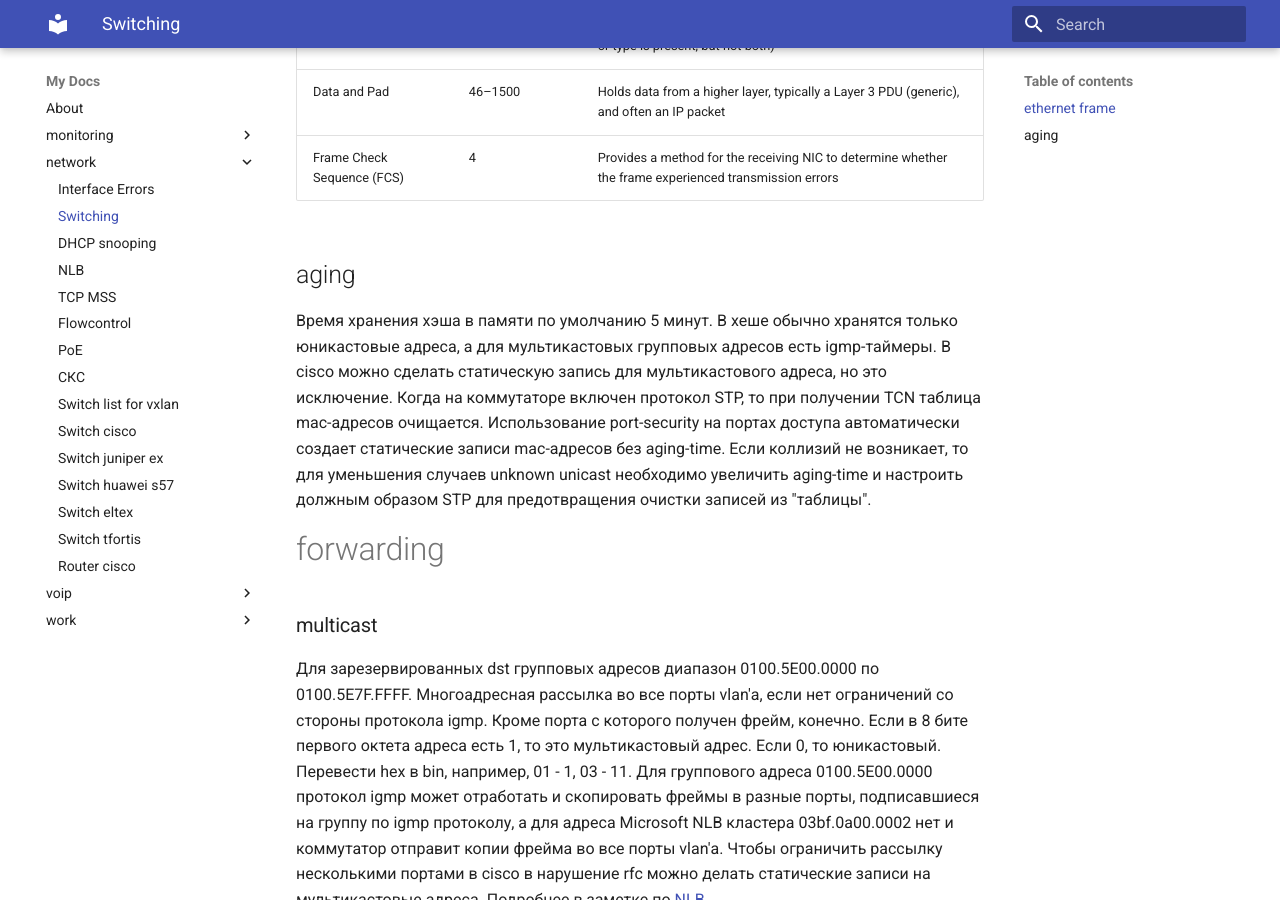
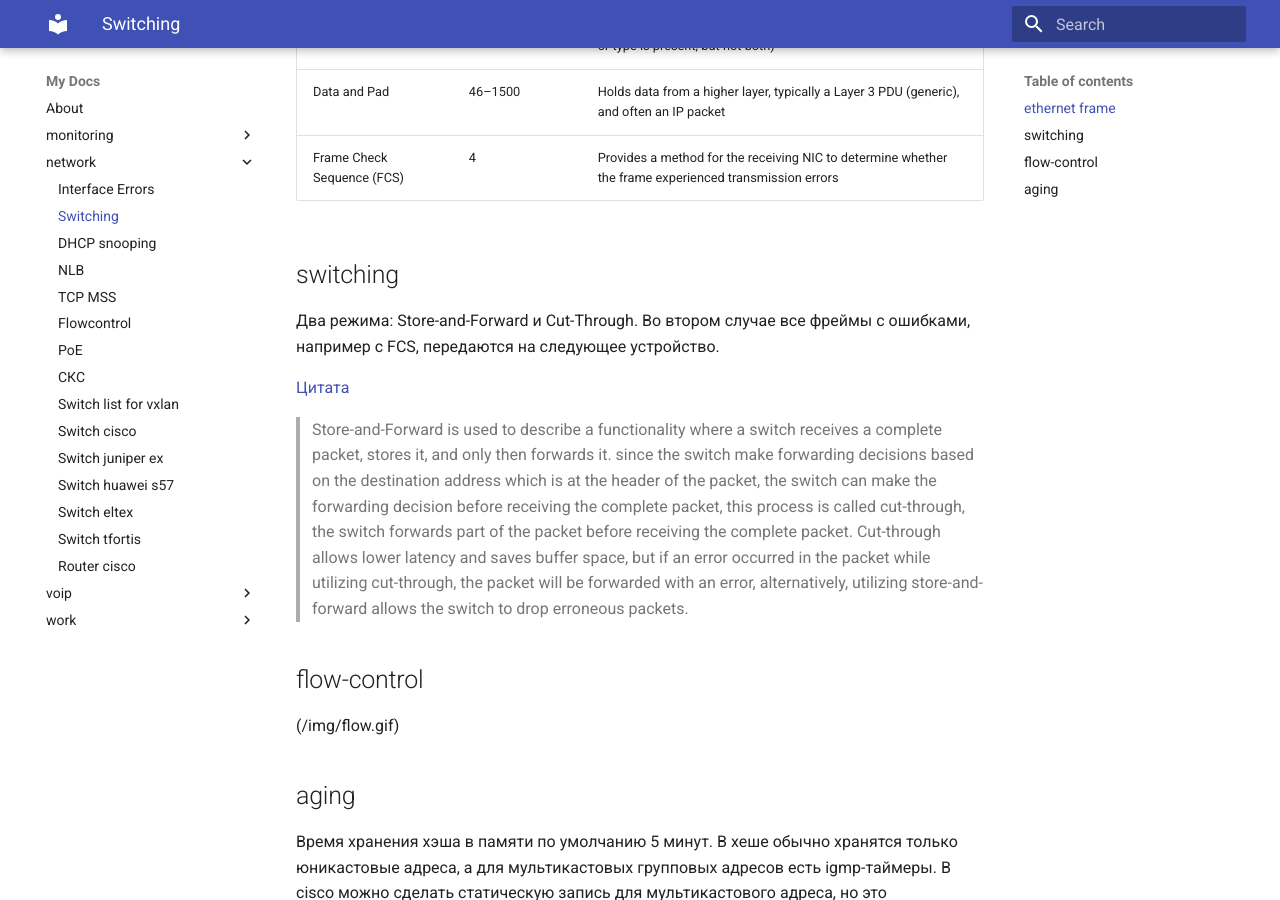
Before and after one commit to v98765/v98765.github.io, an MkDocs documentation site: the page built from docs/network/switching.md, in a window 1280 px wide and 900 px high, scrolled down 725 px. Built offline with MkDocs 1.6.1 and Material for MkDocs 9.7.7, drawn with Linux system fonts in a browser that asks for light colours.

Commit message:
switch modes, fcs, flow-control

```diff
--- a/docs/network/switching.md
+++ b/docs/network/switching.md
@@ -16,6 +16,20 @@ Length | 2 | Defines the length of the data field of the frame (either length or
 Type | 2 | Defines the type of protocol listed inside the frame (either length or type is present, but not both)
 Data and Pad | 46–1500 | Holds data from a higher layer, typically a Layer 3 PDU (generic), and often an IP packet
 Frame Check Sequence (FCS) | 4 | Provides a method for the receiving NIC to determine whether the frame experienced transmission errors
+
+## switching
+
+Два режима: Store-and-Forward и Cut-Through. Во втором случае все фреймы с ошибками, например с FCS, передаются на следующее устройство.
+
+[Цитата](https://community.mellanox.com/s/article/switch-forwarding---160---store-and-forward--vs---cut-through-x)
+
+>Store-and-Forward is used to describe a functionality where a switch receives a complete packet, stores it, and only then forwards it.
+>since the switch make forwarding decisions based on the destination address which is at the header of the packet, the switch can make the forwarding decision before receiving the complete packet, this process is called cut-through, the switch forwards part of the packet before receiving the complete packet.
+>Cut-through allows lower latency and saves buffer space, but if an error occurred in the packet while utilizing cut-through, the packet will be forwarded with an error, alternatively, utilizing store-and-forward allows the switch to drop erroneous packets.
+
+## flow-control
+
+(/img/flow.gif)
 
 ## aging
 
```
Also changed, not shown: docs/network/errors.md (+3 -2 lines), docs/img/flow.gif (added).
